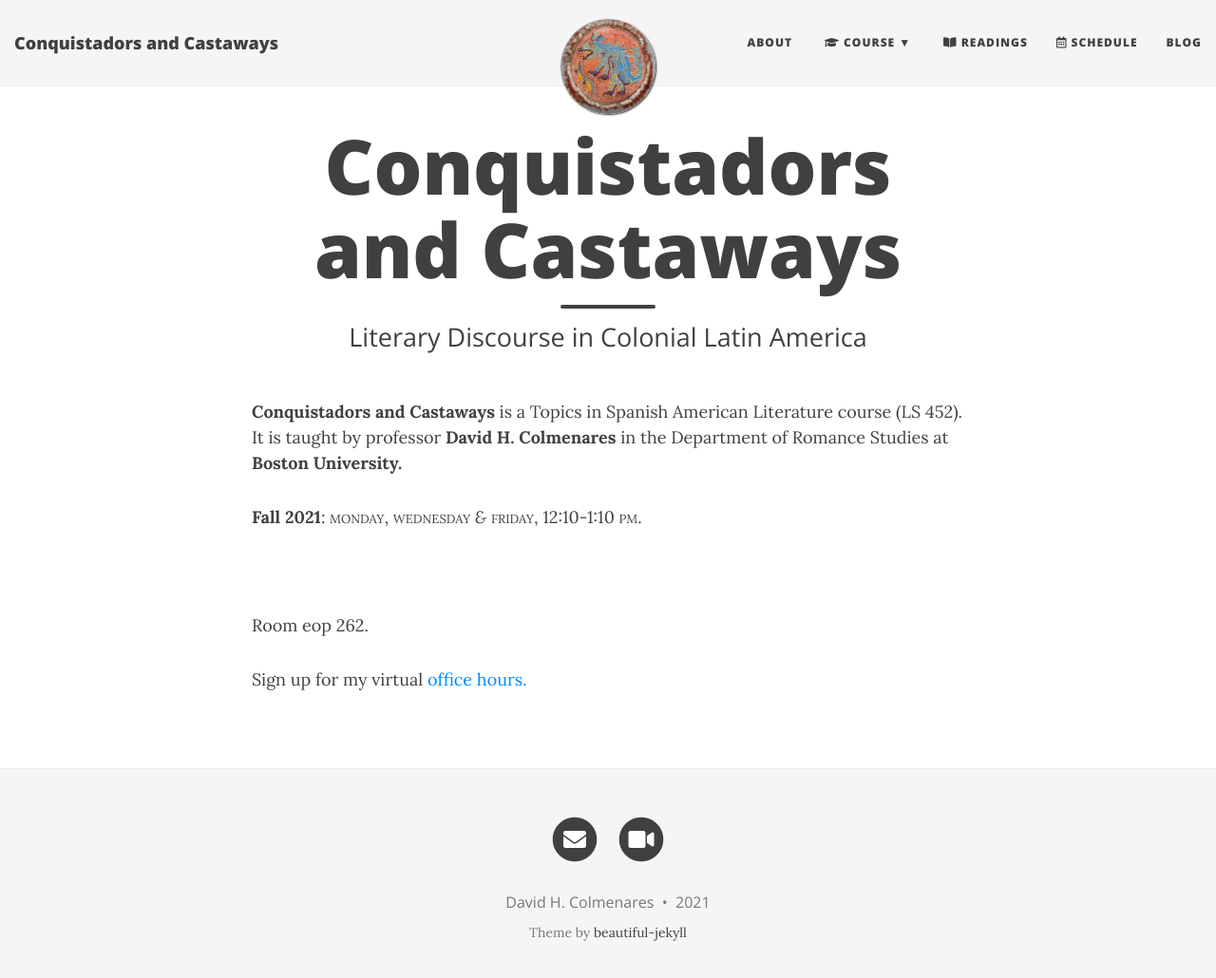
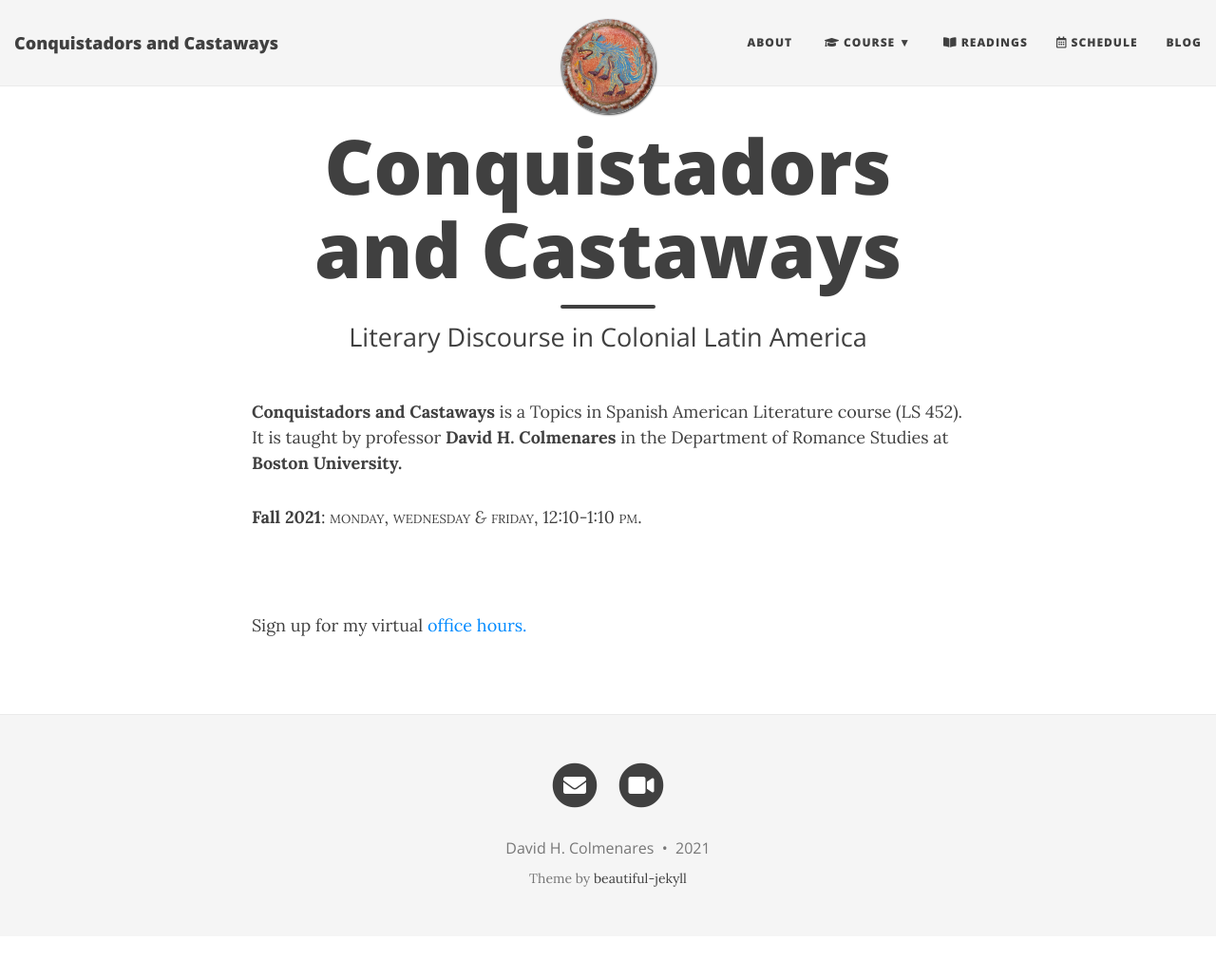
Before and after one commit to Hipomenes/ls452, a Jekyll site: the page built from index.html, in a window 1280 px wide and 1043 px high. Shown: the top 1030 px of the window at 95% size. Built offline with Jekyll 4.4.1, drawn with Linux system fonts in a browser that asks for light colours; nearby versions of some CDN libraries.

Commit message:
Update index.html

```diff
--- a/index.html
+++ b/index.html
@@ -9,8 +9,7 @@
 
 <p><strong>Fall 2021</strong><span style="font-variant: small-caps;">: monday, wednesday <em>&amp;</em> friday, 12:10-1:10 pm.</p>
 <p><span style="font-variant: small-caps;">&ensp;</span></p>
-<p> Room eop 262.<p>
-<p>Sign up for my virtual <a href="https://hipomenes.github.io/office-hours/">office hours.</a></p>
+<p>Sign up for my virtual <a href="https://dhcolmenares.net/office-hours/">office hours.</a></p>
 
 <div class="posts-list">
   {% for post in paginator.posts %}
```
